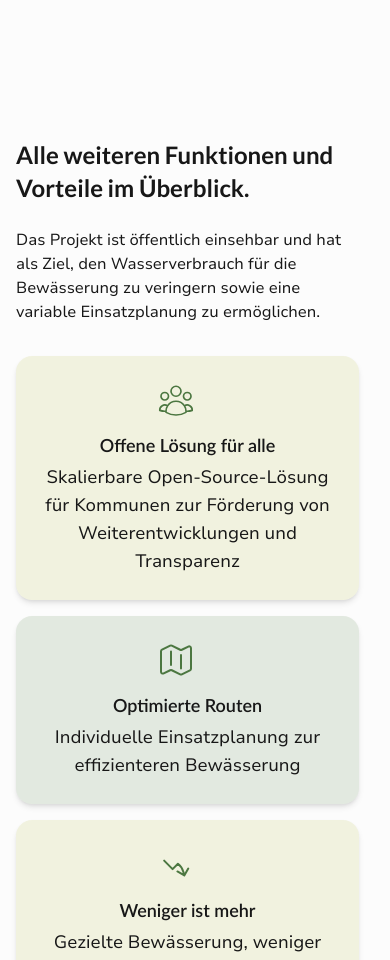
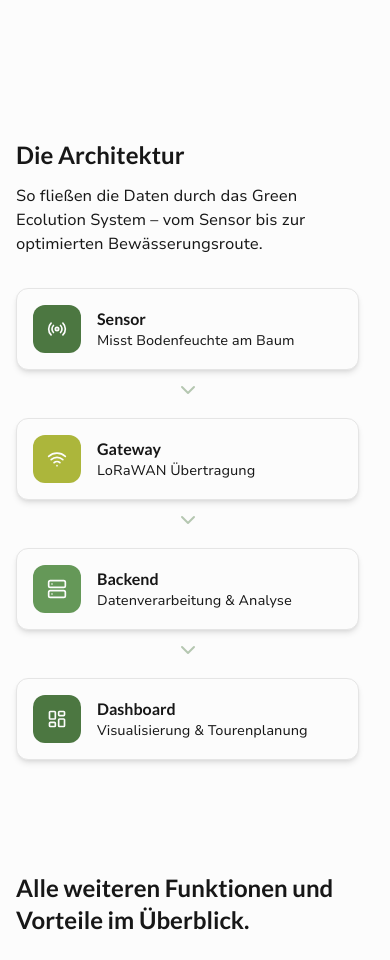
Before and after one commit to green-ecolution/project-website, a React (Vite) app: page /project in a window 390 px wide. Shown: the part 4380-5340 px from the top of the page. Built offline with nearby package versions, Linux system fonts and the light colour scheme.

Commit message:
feat: add Architecture section to project page
- Add flowchart showing data flow: Sensor → Gateway → Backend → Dashboard
- Horizontal layout on desktop, vertical cards on mobile
- Each component with icon and description

```diff
--- /dev/null
+++ b/src/data/architectureSteps.ts
@@ -0,0 +1,36 @@
+import { Radio, Wifi, Server, LayoutDashboard } from 'lucide-react'
+import { ComponentType } from 'react'
+
+interface ArchitectureStep {
+  label: string
+  description: string
+  icon: ComponentType<{ className?: string }>
+  color: 'green-light' | 'green-middle' | 'green-dark'
+}
+
+export const architectureSteps: ArchitectureStep[] = [
+  {
+    label: 'Sensor',
+    description: 'Misst Bodenfeuchte am Baum',
+    icon: Radio,
+    color: 'green-dark',
+  },
+  {
+    label: 'Gateway',
+    description: 'LoRaWAN Übertragung',
+    icon: Wifi,
+    color: 'green-light',
+  },
+  {
+    label: 'Backend',
+    description: 'Datenverarbeitung & Analyse',
+    icon: Server,
+    color: 'green-middle',
+  },
+  {
+    label: 'Dashboard',
+    description: 'Visualisierung & Tourenplanung',
+    icon: LayoutDashboard,
+    color: 'green-dark',
+  },
+]
--- /dev/null
+++ b/src/tsx/components/sections/Architecture.tsx
@@ -0,0 +1,90 @@
+import { architectureSteps } from '../../../data/architectureSteps'
+import { ChevronRight, ChevronDown } from 'lucide-react'
+
+const iconBgClasses = {
+  'green-light': 'bg-green-light-900 text-white',
+  'green-dark': 'bg-green-dark-900 text-white',
+  'green-middle': 'bg-green-middle-900 text-white',
+}
+
+function Architecture() {
+  return (
+    <section className="max-w-208 mx-auto my-28 px-4 md:px-6 lg:my-36 lg:max-w-screen-lg xl:my-52 xl:max-w-screen-xl">
+      <article className="mb-8 lg:mb-12 lg:text-center">
+        <h2 className="font-lato font-bold text-2xl mb-3 lg:text-3xl">Die Architektur</h2>
+        <p className="text-grey-600 max-w-2xl mx-auto">
+          So fließen die Daten durch das Green Ecolution System – vom Sensor bis zur optimierten
+          Bewässerungsroute.
+        </p>
+      </article>
+
+      {/* Desktop Flowchart (horizontal) */}
+      <div className="hidden md:block">
+        <div className="flex items-start justify-center gap-2 lg:gap-4">
+          {architectureSteps.map((step, index) => {
+            const Icon = step.icon
+            const isLast = index === architectureSteps.length - 1
+
+            return (
+              <div key={step.label} className="flex items-start">
+                {/* Step Box */}
+                <div className="flex flex-col items-center w-36 lg:w-44">
+                  <div
+                    className={`w-14 h-14 lg:w-16 lg:h-16 rounded-2xl flex items-center justify-center mb-3 ${iconBgClasses[step.color]}`}
+                  >
+                    <Icon className="w-6 h-6 lg:w-7 lg:h-7" />
+                  </div>
+                  <h3 className="font-lato font-bold text-base lg:text-lg mb-1">{step.label}</h3>
+                  <p className="text-grey-600 text-xs lg:text-sm text-center">{step.description}</p>
+                </div>
+
+                {/* Arrow */}
+                {!isLast && (
+                  <div className="flex items-center h-14 lg:h-16 px-2 lg:px-4">
+                    <ChevronRight className="w-6 h-6 text-green-dark-900/40" />
+                  </div>
+                )}
+              </div>
+            )
+          })}
+        </div>
+      </div>
+
+      {/* Mobile Flowchart (vertical) */}
+      <div className="md:hidden">
+        <div className="flex flex-col items-center gap-2 max-w-sm mx-auto">
+          {architectureSteps.map((step, index) => {
+            const Icon = step.icon
+            const isLast = index === architectureSteps.length - 1
+
+            return (
+              <div key={step.label} className="flex flex-col items-center w-full">
+                {/* Step Box */}
+                <div className="flex items-center gap-4 w-full bg-white rounded-xl p-4 shadow-md border border-grey-100">
+                  <div
+                    className={`w-12 h-12 rounded-xl flex items-center justify-center flex-shrink-0 ${iconBgClasses[step.color]}`}
+                  >
+                    <Icon className="w-5 h-5" />
+                  </div>
+                  <div>
+                    <h3 className="font-lato font-bold text-base">{step.label}</h3>
+                    <p className="text-grey-600 text-sm">{step.description}</p>
+                  </div>
+                </div>
+
+                {/* Arrow */}
+                {!isLast && (
+                  <div className="py-2">
+                    <ChevronDown className="w-6 h-6 text-green-dark-900/40" />
+                  </div>
+                )}
+              </div>
+            )
+          })}
+        </div>
+      </div>
+    </section>
+  )
+}
+
+export default Architecture
--- a/src/tsx/pages/ProjectPage.tsx
+++ b/src/tsx/pages/ProjectPage.tsx
@@ -1,5 +1,6 @@
 import { useEffect } from 'react'
 import Advantages from '../components/sections/Advantages'
+import Architecture from '../components/sections/Architecture'
 import DashboardPreview from '../components/sections/DashboardPreview'
 import Hero from '../components/sections/Hero'
 import Contact from '../components/sections/Contact'
@@ -44,6 +45,7 @@ function ProjectPage() {
       <Hero headline={heroHeadline} description={heroDescription} />
       <DashboardPreview />
       <Process />
+      <Architecture />
       <Advantages />
       <FurtherLinks />
       <Contact />
```
